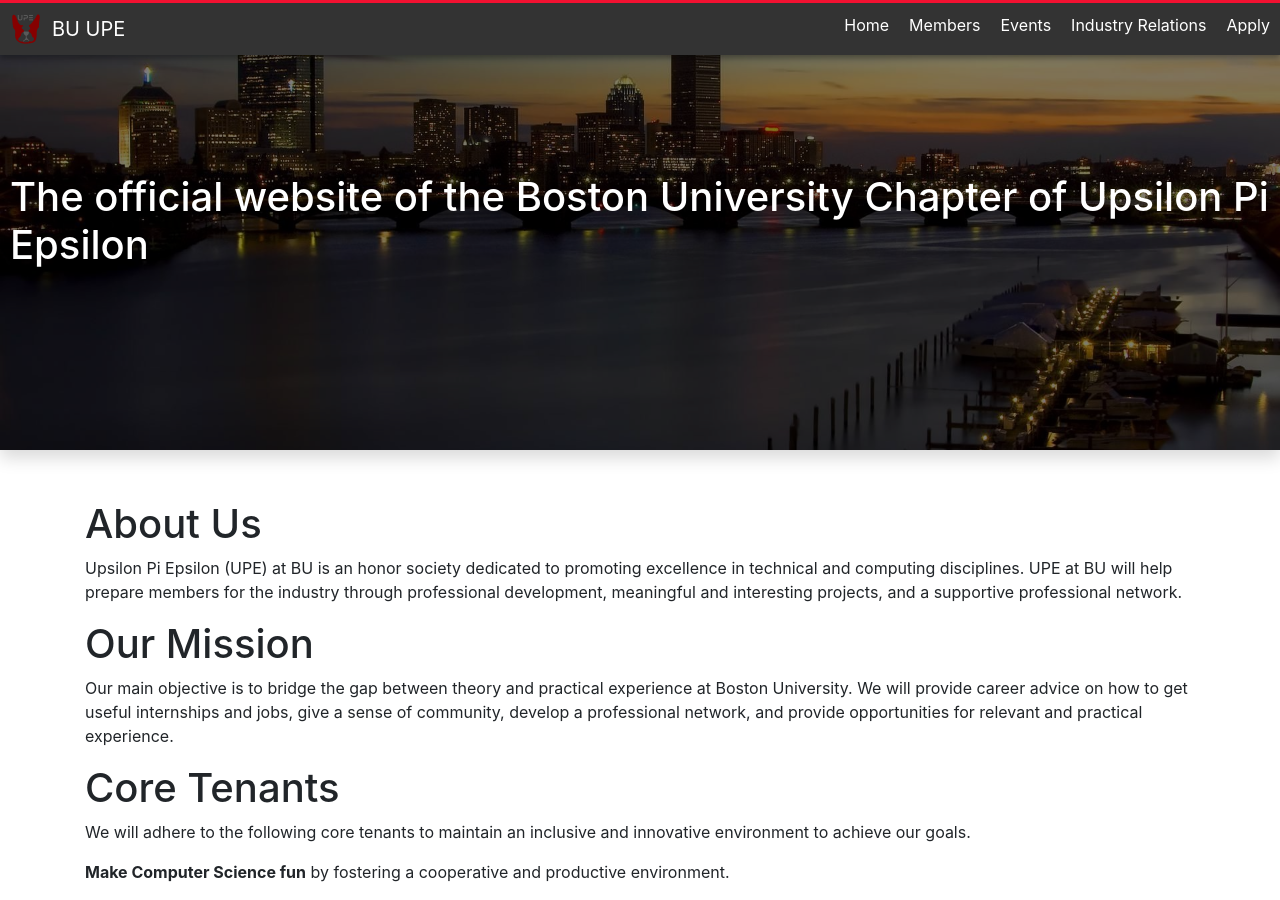
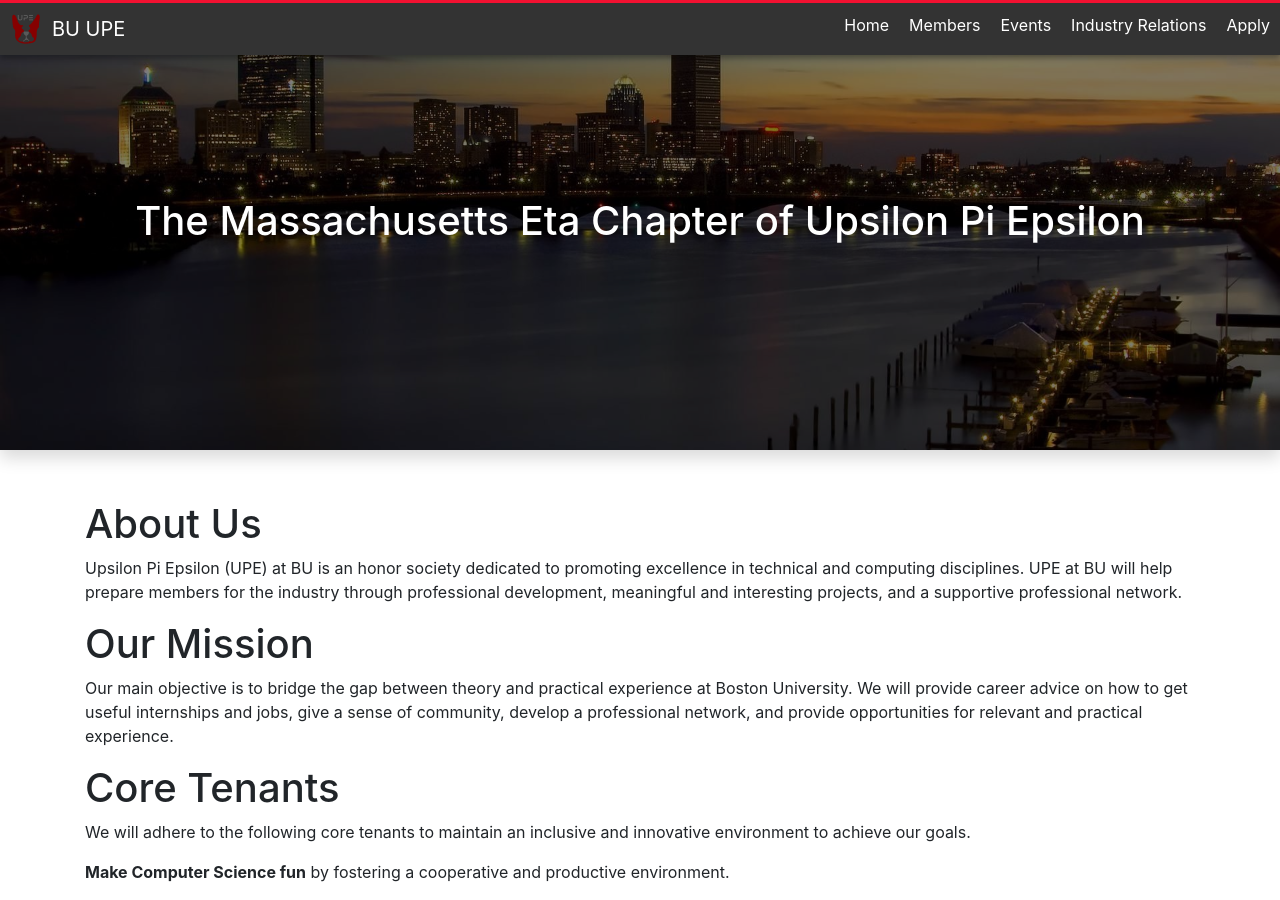
Before and after one commit to BUUPE/Old-Website, a Jekyll site: the page built from index.md, in a window 1280 px wide and 900 px high. Built offline with Jekyll 4.4.1, drawn with Linux system fonts in a browser that asks for light colours; nearby versions of some CDN libraries; comment, search, counter and statistics services are not loaded.

```diff
--- a/_layouts/home.html
+++ b/_layouts/home.html
@@ -6,7 +6,7 @@ layout: default
 	#cover {
 		width: 100vw;
 		height: 50vh;
-		background-image: url("/assets/img/skyline.jpg");
+		background-image: url("{{ "/assets/img/skyline.jpg" | relative_url }}");
 	    background-attachment: fixed;
 	    background-position: center;
 	    background-repeat: no-repeat;
@@ -27,7 +27,7 @@ layout: default
 <div class="nav-spacer d-block d-lg-none"></div>
 
 <div id="cover">
-	<h1>The official website of the Boston University Chapter of Upsilon Pi Epsilon</h1>
+	<h1>The Massachusetts Eta Chapter of Upsilon Pi Epsilon</h1>
 	<div class="shadow"></div>
 </div>
 
```
Also changed, not shown: _layouts/apply.html (+17 -16 lines), apply.md (+2 -2 lines).
